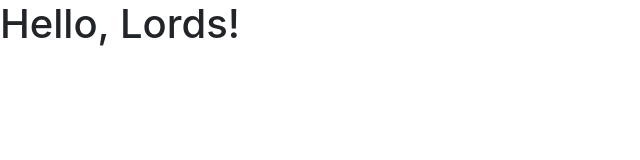
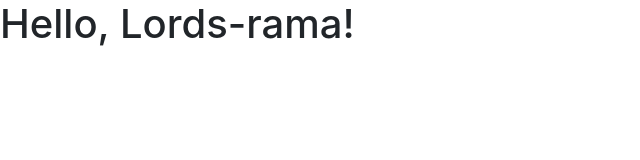
Before and after one commit to PabloDeTorre/VirtualMachineWeb, a plain HTML site: page Plantilla/web/index.html in a window 1280 px wide. Shown: the whole page, without its empty margins (0-640 px from the left). Drawn offline with Linux system fonts and the light colour scheme.

Commit message:
Add files via upload

```diff
--- a/Plantilla/web/index.html
+++ b/Plantilla/web/index.html
@@ -13,7 +13,7 @@
   <body>
     <!-- PRACTICA 6: tu contenido aqui -->
 
-    <h1>Hello, Lords!</h1>
+    <h1>Hello, Lords-rama!</h1>
 
 
 
```
